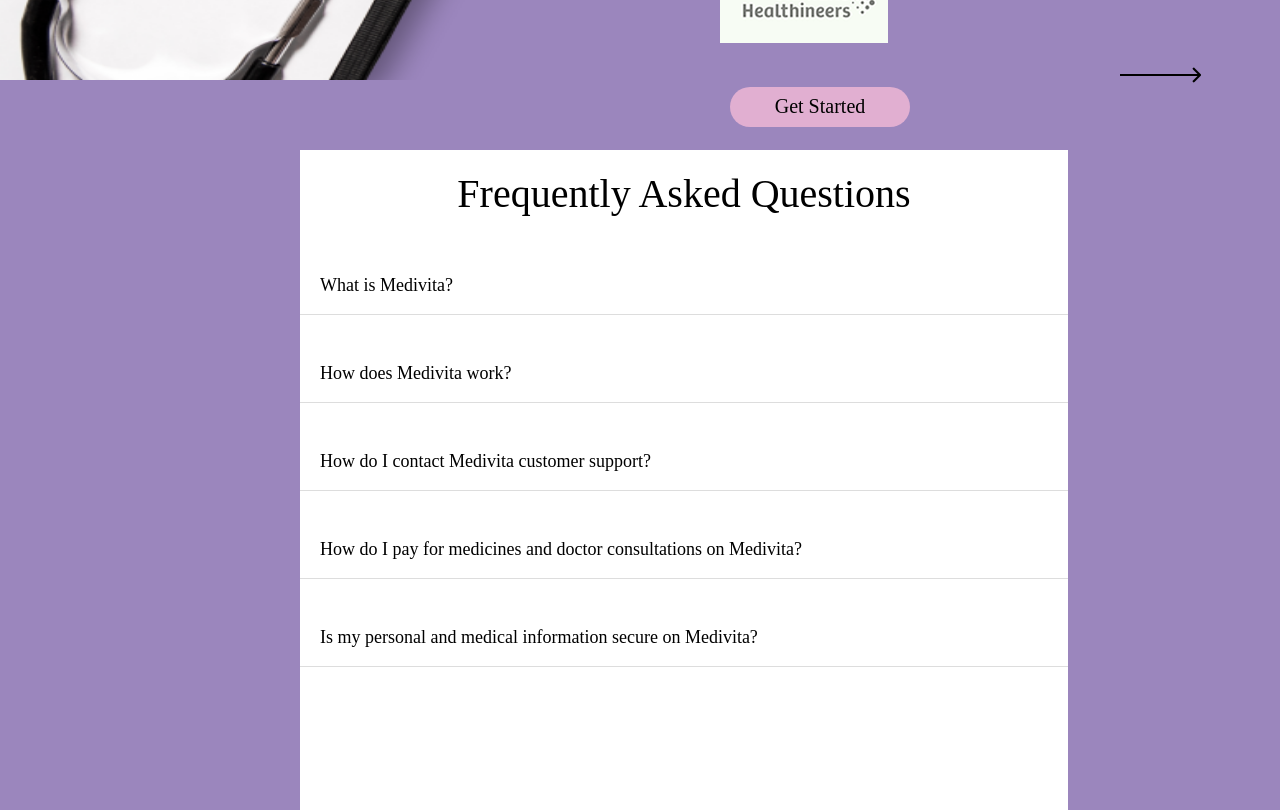
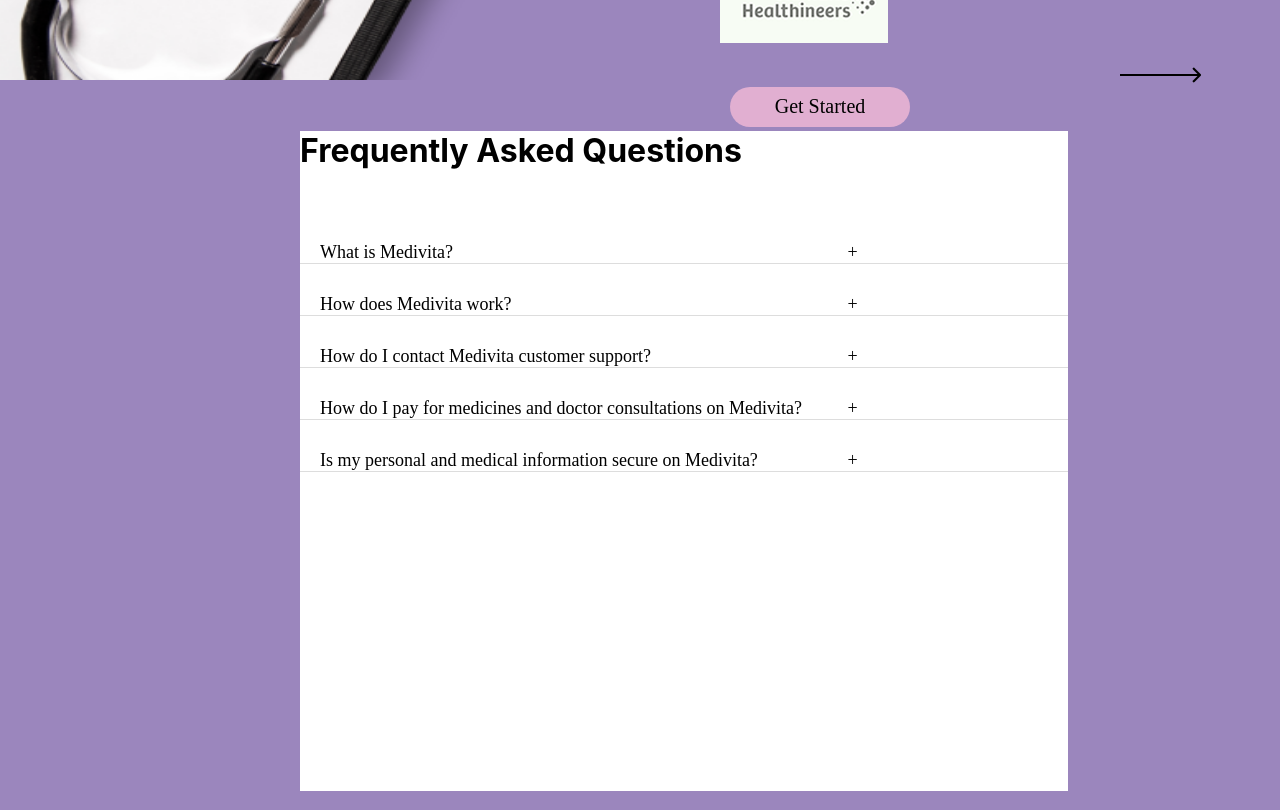
Before and after one commit to priyankas1907/Medivita, a React (Create React App) app in the folder frontend/: page / in a window 1280 px wide. Shown: the part 700-1510 px from the top of the page. Built offline with nearby package versions, Linux system fonts and the light colour scheme.

Commit message:
Made changes in Landing Page

```diff
--- a/frontend/src/Components/LandingPage.jsx
+++ b/frontend/src/Components/LandingPage.jsx
@@ -11,7 +11,7 @@
 
 const LandingPage = () => {
 
-    const faqData = [
+    const faqs = [
         {
             question: "What is Medivita?",
             answer: "Medivita is a healthcare platform that provides a convenient and affordable way to manage your health. With Medivita, you can order medicines online, consult with doctors remotely, manage your prescriptions, set reminders, and track your health all in one place."
@@ -34,22 +34,16 @@
         }
     ];
 
-    const [activeIndex, setActiveIndex] = useState(null);
-    const [showMore, setShowMore] = useState(false);
+    const [openIndex, setOpenIndex] = useState(null);
 
-    const toggleAnswer = (index) => {
-        setActiveIndex(activeIndex === index ? null : index);
+    const toggleFAQ = (index) => {
+      setOpenIndex(openIndex === index ? null : index);
     };
-
-    const toggleShowMore = () => {
-        setShowMore(!showMore);
-    };
-
-    const visibleFaqs = showMore ? faqData : faqData.slice(0,5);
 
     return(
         <div className="landing-page">
             <br />
+            {/* Navbar */}
             <div className='navbar'>
                 <img src={logo} alt='logo-image' className='logo-img'/>
                 <p className='web-name'>Medivita</p>
@@ -60,6 +54,8 @@
                     <button className='contact-us'>Contact Us</button>
                 </div>
             </div>
+
+            {/* Body */}
             <div className='home-grid'>
                 <div className='grid-item'>
                     <img src={homeImg} alt='home-image' className='home-img' />
@@ -93,26 +89,31 @@
                     </div>
                 </div>
             </div>
-            <div className='faq-container'>
-                <p className='faq-heading'>Frequently Asked Questions</p>
-                {visibleFaqs.map((faq, index) => (
+
+            {/* FAQ Section */}
+            <div className="faq-container">
+                <h1 className="faq-header">Frequently Asked Questions</h1>
+                <br />
+                <div className="faq-list">
+                    {faqs.map((faq, index) => (
                     <div key={index} className="faq-item">
-                    <div className="faq-question" onClick={() => toggleAnswer(index)}>
-                        <p>{faq.question}</p>
-                        <i className={`faq-toggle-icon ${activeIndex === index ? 'fas fa-chevron-up' : 'fas fa-chevron-down'}`}></i>
+                        <div
+                        className={`faq-question ${openIndex === index ? 'open' : ''}`}
+                        onClick={() => toggleFAQ(index)}
+                        aria-expanded={openIndex === index}
+                        aria-controls={`faq-answer-${index}`}
+                        >
+                        {faq.question}
+                        <span className="faq-icon">{openIndex === index ? '-' : '+'}</span>
+                        </div>
+                        {openIndex === index && (
+                        <div id={`faq-answer-${index}`} className="faq-answer">
+                            {faq.answer}
+                        </div>
+                        )}
                     </div>
-                    {activeIndex === index && (
-                        <div className="faq-answer">
-                        <p>{faq.answer}</p>
-                        </div>
-                    )}
-                    </div>
-                ))}
-                {faqData.length > 5 && (
-                    <button className="faq-show-more" onClick={toggleShowMore}>
-                    {showMore ? 'Show Less' : 'Show More'}
-                    </button>
-                )}
+                    ))}
+                </div>
             </div>
         </div>
     );
```
